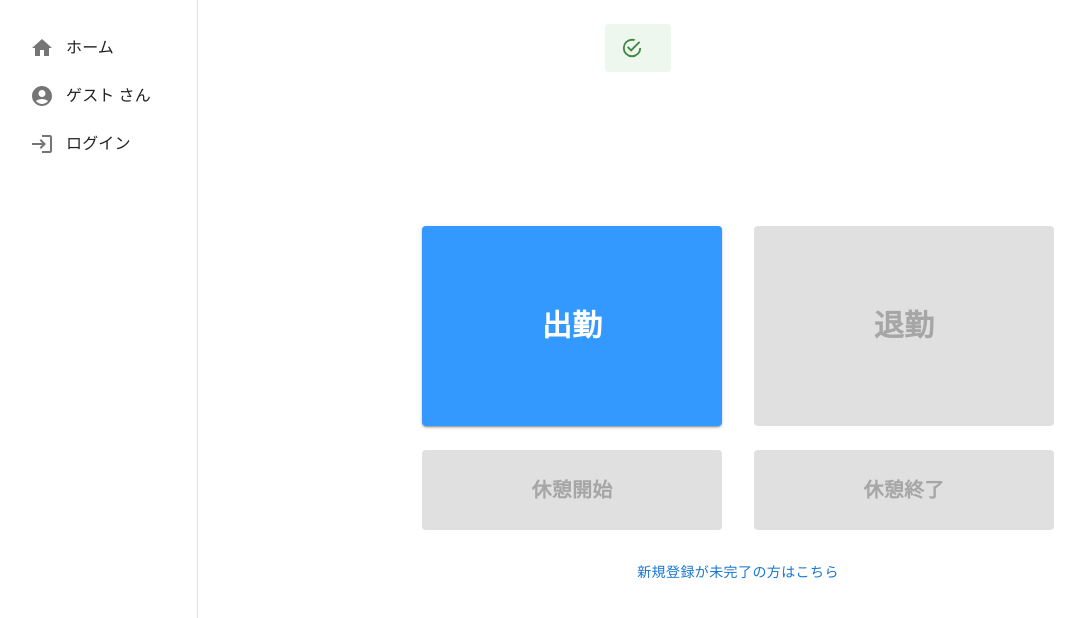
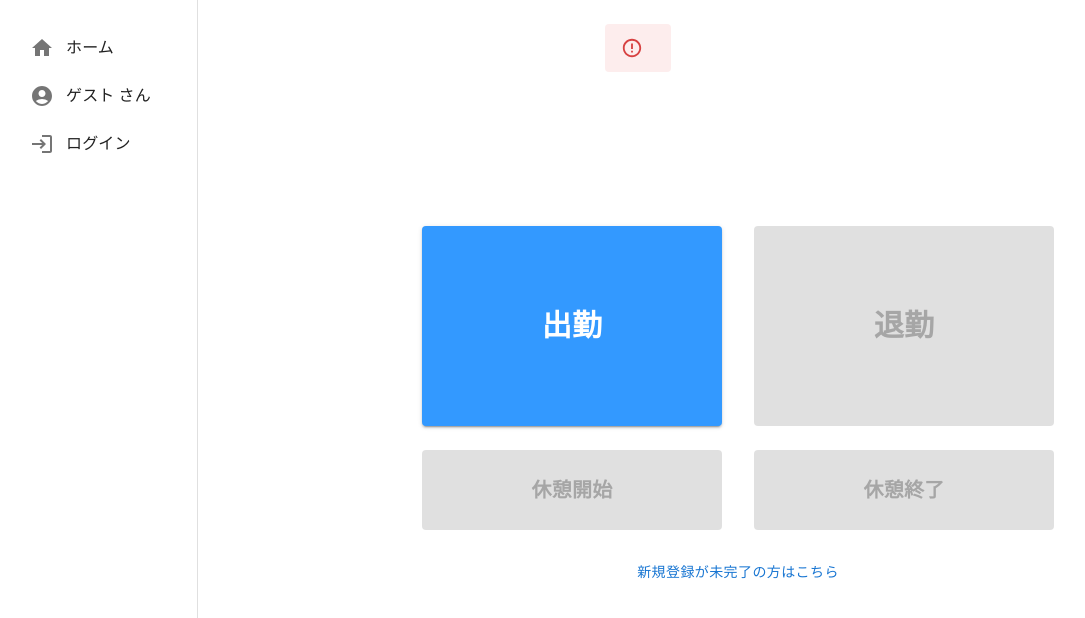
Before and after one commit to kosuke-05/portfolio-AttendanceApplication, a Next.js app in the folder frontend/attendance-project/: page / in a window 1280 px wide. Both pictures are taken after a click on the button "出勤". Shown: the top 618 px of the page, without its empty margins (2-1087 px from the left). Built offline with nearby package versions, Linux system fonts and the light colour scheme.

Commit message:
出勤処理後のスナップバーの表示実装

```diff
--- a/frontend/attendance-project/component/top/snackBarComponent.tsx
+++ b/frontend/attendance-project/component/top/snackBarComponent.tsx
@@ -6,22 +6,26 @@ import { Alert, Snackbar } from "@mui/material";
 // 出勤・退勤・休憩開始・休憩終了ボタン押下後に処理が成功するとスナックバーを表示
 export const SnackBarComponent = () => {
   // ストアから取得
+  // 空文字（falsyな値）じゃなかった場合、snackbarを表示
   const alertMessage = UserStore((state) => state.alertMessage);
 
   return (
+    <>
+      {alertMessage && (
         <Snackbar
-      open
+          open={
+            alertMessage.result === "success" || alertMessage.result === "error"
+          }
           autoHideDuration={3000}
-      message={alertMessage}
+          message={alertMessage.message}
           anchorOrigin={{
             vertical: "top",
             horizontal: "center"
           }}>
           <Alert
-        severity="success"
-        sx={{
-          // width: "100%"
-        }} />
+            severity={alertMessage.result === "success" ? "success" : "error"} />
         </Snackbar>
+      )}
+    </>
   )
 };
--- a/frontend/attendance-project/hooks/attendance/workStartPostHook.ts
+++ b/frontend/attendance-project/hooks/attendance/workStartPostHook.ts
@@ -25,10 +25,20 @@ export const WorkStartPostHook = () => {
       setAttendanceStatus("work_start", true);
       setAttendanceTime("work_start", res.attendance);
       setOverLimitTime("work_start", res.isLate);
-      setAlertMessage(res.message);
+      setAlertMessage({
+        result: "success",
+        message: res.message
+      });
 
       // トークンを渡す
       setToken(res.token);
+    },
+
+    onError: (res) => {
+      setAlertMessage({
+        result: "error",
+        message: res.message
+      })
     }
   });
 };
--- a/frontend/attendance-project/stores/user/userStore.ts
+++ b/frontend/attendance-project/stores/user/userStore.ts
@@ -1,6 +1,6 @@
 "use client"
 
-import { UserStoreType } from "@/types/store/userStoreType";
+import { AlertMessageType, UserStoreType } from "@/types/store/userStoreType";
 import { UserTypeAddId } from "@/types/user/userType";
 import { string } from "zod";
 import { create } from "zustand";
@@ -97,9 +97,12 @@ export const UserStore = create<UserStoreType>()(
           }
         })),
 
-      alertMessage: "",
+      alertMessage: {
+        result: "",
+        message: ""
+      },
 
-      setAlertMessage: (message: string) => set({ alertMessage: message })
+      setAlertMessage: (message: AlertMessageType) => set({ alertMessage: message })
     }),
     {
       name: "user-storage",
--- a/frontend/attendance-project/types/store/userStoreType.ts
+++ b/frontend/attendance-project/types/store/userStoreType.ts
@@ -3,6 +3,12 @@
 import { UserTypeAddId } from "../user/userType"
 
 type AttendanceKey = "work_start" | "work_finish" | "break_start" | "break_finish";
+
+// alertMessageの型
+export type AlertMessageType = {
+  result: "success" | "error" | "",
+  message: string
+};
 
 // ストアで使用する型
 export type UserStoreType = {
@@ -47,7 +53,7 @@ export type UserStoreType = {
   resetOverLimitTime: () => void,
 
   // 出勤・退勤・休憩開始・休憩終了のどれか最新メッセージを管理
-  alertMessage: string,
+  alertMessage: AlertMessageType,
 
-  setAlertMessage: (message: string) => void
+  setAlertMessage: (message: AlertMessageType) => void
 };
```
Lines whose indentation alone changed are shown as unchanged.
